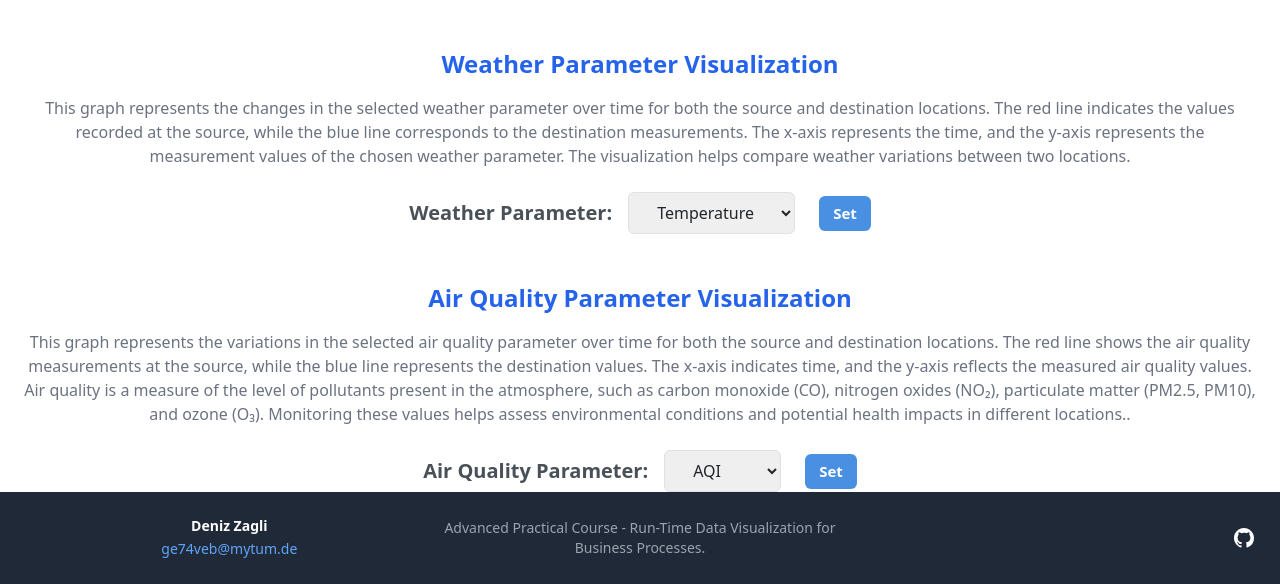
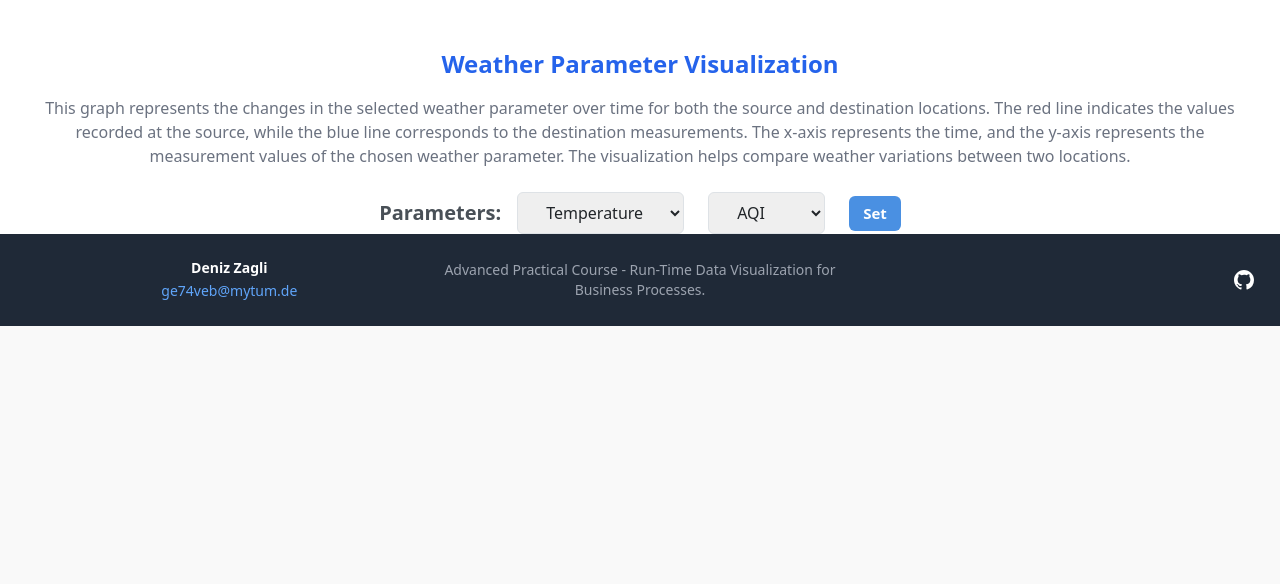
Before and after one commit to denizzagli/praktikum-clearsky, a FastAPI app: template templates/app.html in a window 1280 px wide. Shown: the part 758-1342 px from the top of the page. After the commit the page ends 1084 px from the top, so only its background shows below. Run offline with FastAPI, Linux system fonts and the light colour scheme; the template is opened without the code that fills it: most values are stand-ins (such as "Sample title", 1, 10 or a date in 2020); some libraries are stand-ins or nearby versions.

Commit message:
Change of the parameter selection.

```diff
--- a/static/js/app.js
+++ b/static/js/app.js
@@ -1,4 +1,21 @@
 let startMap, destMap;
+
+let parameterDict = {
+    "temperature": "Temperature",
+    "precipitation": "Precipitation",
+    "humidity": "Humidity",
+    "wind_speed": "Wind Speed",
+    "aqi": "AQI",
+    "co": "CO",
+    "no": "NO",
+    "no2": "NO₂",
+    "o3": "O₃",
+    "so2": "SO₂",
+    "pm2_5": "PM2.5",
+    "pm10": "PM10",
+    "nh3": "NH₃"
+};
+
 
 fetch("/static/config.json")
     .then(response => response.json())
@@ -21,8 +38,7 @@ function initApp() {
 
         if (instanceId) {
             fetchDatasForMaps(instanceId);
-            drawEmptyChart("weather");
-            drawEmptyChart("air-pollution");
+            setParameters()
         }
     }
 }
@@ -134,8 +150,9 @@ async function fetchDatasForMaps(instanceId) {
     }
 }
 
-async function setParameters(dataType) {
-    let parameter = document.getElementById(dataType + "-parameter").value;
+async function setParameters() {
+    let weatherParameter = document.getElementById("weather-parameter").value;
+    let airPollutionParameter = document.getElementById("air-pollution-parameter").value;
 
     let pathParts = window.location.pathname.split("/");
     let instanceIdIndex = pathParts.indexOf("app") + 1;
@@ -147,10 +164,14 @@ async function setParameters(dataType) {
         return;
     }
 
-    let response = await fetch(`/get-graph-data/${instanceId}?data_type=${dataType}&parameter=${parameter}`);
-    let jsonData = await response.json();
+    let weatherResponse = await fetch(`/get-graph-data/${instanceId}?data_type=weather&parameter=${weatherParameter}`);
+    let weatherJsonData = await weatherResponse.json();
 
-    drawPlotlyChart(dataType, jsonData, parameter);
+    let airPollutionResponse = await fetch(`/get-graph-data/${instanceId}?data_type=air-pollution&parameter=${airPollutionParameter}`);
+    let airPollutionJsonData = await airPollutionResponse.json();
+
+    await drawPlotlyChart("weather", weatherJsonData, weatherParameter);
+    await drawPlotlyChart("air-pollution", airPollutionJsonData, airPollutionParameter);
 }
 
 async function drawPlotlyChart(dataType, jsonData, parameter) {
@@ -163,7 +184,7 @@ async function drawPlotlyChart(dataType, jsonData, parameter) {
         y: sourceValues,
         type: "scatter",
         mode: "lines",
-        name: "Source " + parameter,
+        name: "Source " + parameterDict[parameter],
         line: {color: "red"}
     };
 
@@ -172,33 +193,15 @@ async function drawPlotlyChart(dataType, jsonData, parameter) {
         y: destinationValues,
         type: "scatter",
         mode: "lines",
-        name: "Destination " + parameter,
+        name: "Destination " + parameterDict[parameter],
         line: {color: "blue"}
     };
 
     let layout = {
-        title: parameter + " Over Time",
+        title: parameterDict[parameter] + " Over Time",
         xaxis: {title: "Time"},
         yaxis: {title: "Measurement"}
     };
 
     Plotly.newPlot(dataType + "-chart", [trace1, trace2], layout);
 }
-
-function drawEmptyChart(dataType) {
-    let layout = {
-        title: dataType + " Data",
-        xaxis: {title: "Time"},
-        yaxis: {title: "Measurement"}
-    };
-
-    let emptyData = [{
-        x: [],
-        y: [],
-        type: "scatter",
-        mode: "lines+markers",
-        name: "No Data Available"
-    }];
-
-    Plotly.newPlot(dataType + "-chart", emptyData, layout);
-}
--- a/templates/app.html
+++ b/templates/app.html
@@ -51,7 +51,7 @@
 
             <!-- Weather Parameter Label -->
             <div class="parameter-label me-0">
-                Weather Parameter:
+                Parameters:
             </div>
 
             <!-- Weather Parameter -->
@@ -63,38 +63,6 @@
                     <option value="humidity">Humidity</option>
                     <option value="wind_speed">Wind Speed</option>
                 </select>
-            </div>
-
-            <!-- Source Set Button -->
-            <div>
-                <button onclick="setParameters('weather')" id="weather-set-parameters-button"
-                        class="btn-primary-custom">
-                    Set
-                </button>
-            </div>
-        </div>
-    </div>
-
-    <div id="weather-chart"></div>
-
-</div>
-
-<div class="container mt-5">
-    <h2 class="text-center text-blue-600 text-2xl font-semibold mt-4">Air Quality Parameter Visualization</h2>
-    <p class="mt-3 text-center text-gray-500 text-l">This graph represents the variations in the selected air quality
-        parameter over time for both the source and destination locations. The red line shows the air quality
-        measurements at the source, while the blue line represents the destination values. The x-axis indicates time,
-        and the y-axis reflects the measured air quality values. Air quality is a measure of the level of pollutants
-        present in the atmosphere, such as carbon monoxide (CO), nitrogen oxides (NO₂), particulate matter (PM2.5,
-        PM10), and ozone (O₃). Monitoring these values helps assess
-        environmental conditions and potential health impacts in different locations..</p>
-
-    <div id="param-description-air-pollution" class="mt-4 d-flex flex-column align-items-center">
-        <div class="d-flex align-items-center gap-3">
-
-            <!-- Air Pollution Parameter Label -->
-            <div class="parameter-label me-0">
-                Air Quality Parameter:
             </div>
 
             <!-- Air Pollution Parameter -->
@@ -115,7 +83,7 @@
 
             <!-- Source Set Button -->
             <div>
-                <button onclick="setParameters('air-pollution')" id="air-pollution-set-parameters-button"
+                <button onclick="setParameters()" id="weather-set-parameters-button"
                         class="btn-primary-custom">
                     Set
                 </button>
@@ -123,6 +91,8 @@
         </div>
     </div>
 
+    <div id="weather-chart"></div>
+
     <div id="air-pollution-chart"></div>
 
 </div>
```
